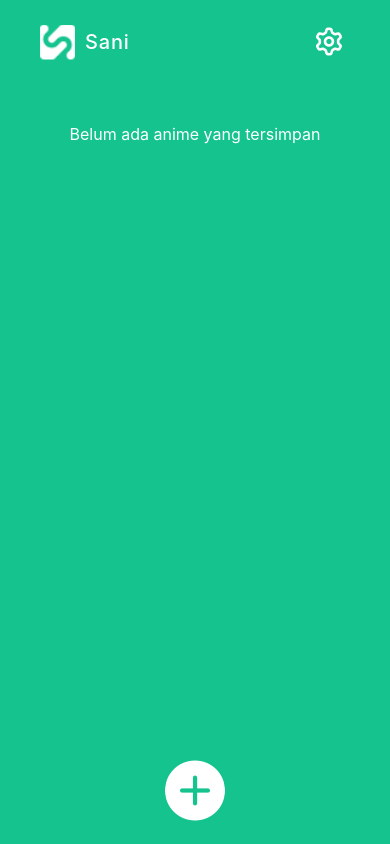
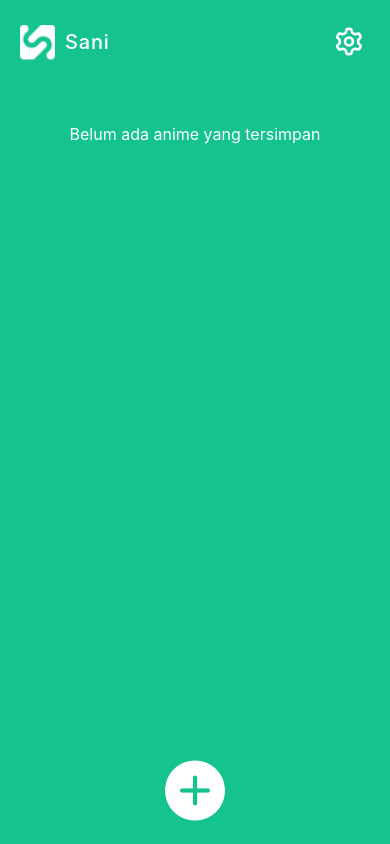
Before and after one commit to ariear/sani, a React Native app: screen /Home in a window 390 px wide. Built offline with nearby package versions, Linux system fonts and the light colour scheme.

Commit message:
fixed padding

```diff
--- a/src/components/NavMain.js
+++ b/src/components/NavMain.js
@@ -30,8 +30,7 @@ const style = StyleSheet.create({
         flexDirection: 'row',
         alignItems: 'center',
         justifyContent: 'space-between',
-        paddingVertical: 18,
-        paddingHorizontal: 20
+        paddingVertical: 18
     },
     sidenav: {
         flexDirection: 'row',
```
